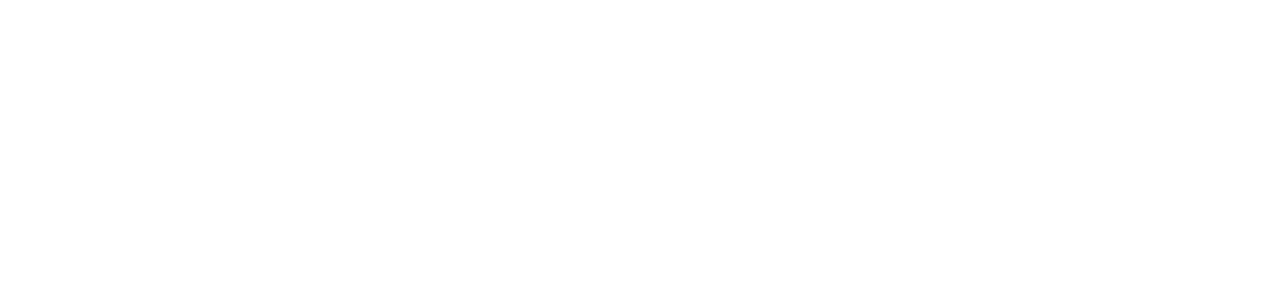
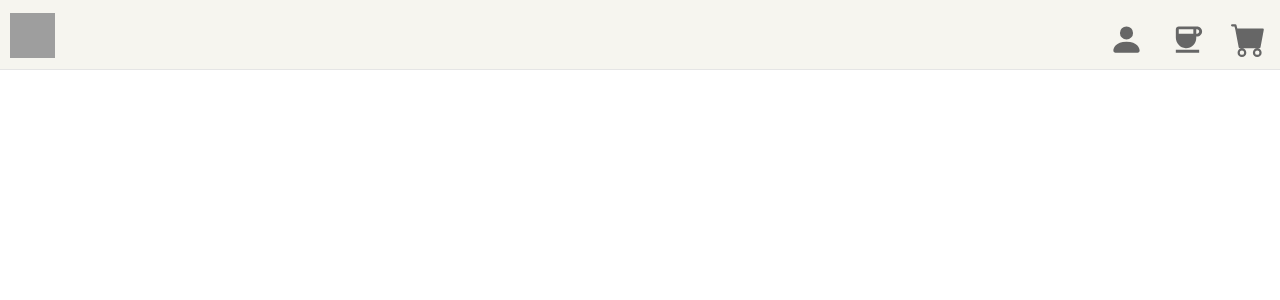
Before and after one commit to jjjjjeongwon/react_project, a React (Create React App) app: page / in a window 1280 px wide. Shown: the top 300 px of the page. Built offline with nearby package versions, Linux system fonts and the light colour scheme; grey boxes are pictures that could not be loaded.

Commit message:
feat: 헤더 뷰 구현 헤더 구성 요소 컴포넌트 분리 및 구현

```diff
--- a/package.json
+++ b/package.json
@@ -8,6 +8,7 @@
     "@testing-library/user-event": "^13.5.0",
     "react": "^18.2.0",
     "react-dom": "^18.2.0",
+    "react-icons": "^4.7.1",
     "react-scripts": "5.0.1",
     "web-vitals": "^2.1.4"
   },
--- a/src/App.js
+++ b/src/App.js
@@ -1,7 +1,9 @@
+import Header from "./components/layout/Header";
 
 function App() {
   return (
-    <div>
+    <div className="appWrap">
+      <Header/>
 
     </div>
   );
--- a/src/components/layout/Header.jsx
+++ b/src/components/layout/Header.jsx
@@ -1,8 +1,14 @@
 import React from 'react'
+import HeaderLogo from '../ui/header/HeaderLogo'
+import HeaderRight from '../ui/header/HeaderRight'
+import style from './Header.module.css'
 
 const Header = () => {
   return (
-    <div>Header</div>
+    <header className={style.header}>
+        <HeaderLogo/>
+        <HeaderRight/>
+    </header>
   )
 }
 
--- /dev/null
+++ b/src/components/layout/Header.module.css
@@ -0,0 +1,10 @@
+.header {
+    background-color: #f6f5ef;
+    border-bottom: 1px solid #e5e5e5;
+    height: 69px;
+    left: 0;
+    position: fixed;
+    top: 0;
+    width: 100%;
+    z-index: 20;
+}
--- /dev/null
+++ b/src/components/ui/header/HeaderLogo.jsx
@@ -0,0 +1,15 @@
+import React from 'react'
+
+import style from './HeaderLogo.module.css'
+
+const HeaderLogo = () => {
+  return (
+    <h1 className={style.logoWrap}>
+      <a href='/' className={style.logoImage}>
+        ss
+        </a>
+    </h1>
+  )
+}
+
+export default HeaderLogo
--- /dev/null
+++ b/src/components/ui/header/HeaderLogo.module.css
@@ -0,0 +1,18 @@
+.logoWrap {
+    height: 45px;
+    left: 10px;
+    position: absolute;
+    top: 13px;
+    width: 45px;
+    margin: 0;
+}
+
+.logoImage {
+    background: url('https://www.starbucks.co.kr/common/img/common/logo.png');
+    background-size: 45px auto;
+    display: block;
+    height: 100%;
+    overflow: hidden;
+    text-indent: -20000px;
+    width: 100%;
+}
--- /dev/null
+++ b/src/components/ui/header/HeaderRight.jsx
@@ -0,0 +1,26 @@
+import React from 'react'
+
+import style from './HeaderRight.module.css';
+
+import { MdCoffee } from 'react-icons/md';
+import {BsFillPersonFill, BsFillCartFill} from 'react-icons/bs'
+
+const HeaderRight = () => {
+  return (
+    <nav className={style.navWrap}>
+        <ul >
+        <li className={style.iconBox}>
+        <a href='/'><BsFillPersonFill className={style.icon}/></a>
+        </li>
+        <li className={style.iconBox}>
+        <a href='/' >< MdCoffee className={style.icon}/></a>
+            </li>
+        <li className={style.iconBox}>
+        <a href='/'><BsFillCartFill className={style.icon}/></a>
+            </li>
+        </ul>
+    </nav>
+  )
+}
+
+export default HeaderRight
--- /dev/null
+++ b/src/components/ui/header/HeaderRight.module.css
@@ -0,0 +1,35 @@
+
+.navWrap {
+    float: right;
+    height: 70px;
+    width: 185px;
+}
+
+ul {
+    margin: 0;
+    padding: 0;
+    border: 0;
+    font-size: 100%;
+    vertical-align: baseline;
+    background: transparent;
+}
+
+.iconBox {
+    float: left;
+    height: 60px;
+    margin: 10px 0 0 1px;
+    position: relative;
+    width: 60px;
+    list-style: none;
+}
+
+.icon {
+    /* background: url('https://www.starbucks.co.kr/common/img/common/icon_user_m.png'); */
+    background-size: 100% auto;
+    height: 35px;
+    left: 13px;
+    top: 12px;
+    width: 35px;
+    position: absolute;
+    color: #666;
+}
```
Also changed, not shown: src/App.css (deleted, +0 -38 lines), 1 other file (tests, documents, lock files or other folders).
